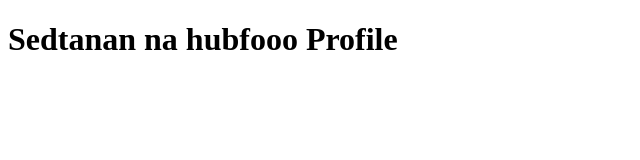
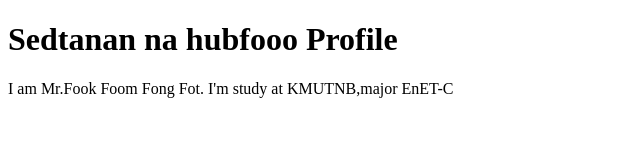
Before and after one commit to NIRVXSH/Github-desktop-tutorial, a plain HTML site: page index.html in a window 1280 px wide. Shown: the whole page, without its empty margins (0-640 px from the left). Drawn offline with Linux system fonts and the light colour scheme.

Commit message:
Add information
add information

```diff
--- a/index.html
+++ b/index.html
@@ -9,6 +9,7 @@
 
 <body>
     <h1>Sedtanan na hubfooo Profile</h1>
+    <p>I am Mr.Fook Foom Fong Fot. I'm study at KMUTNB,major EnET-C</p>
 </body>
 
 </html>
```
